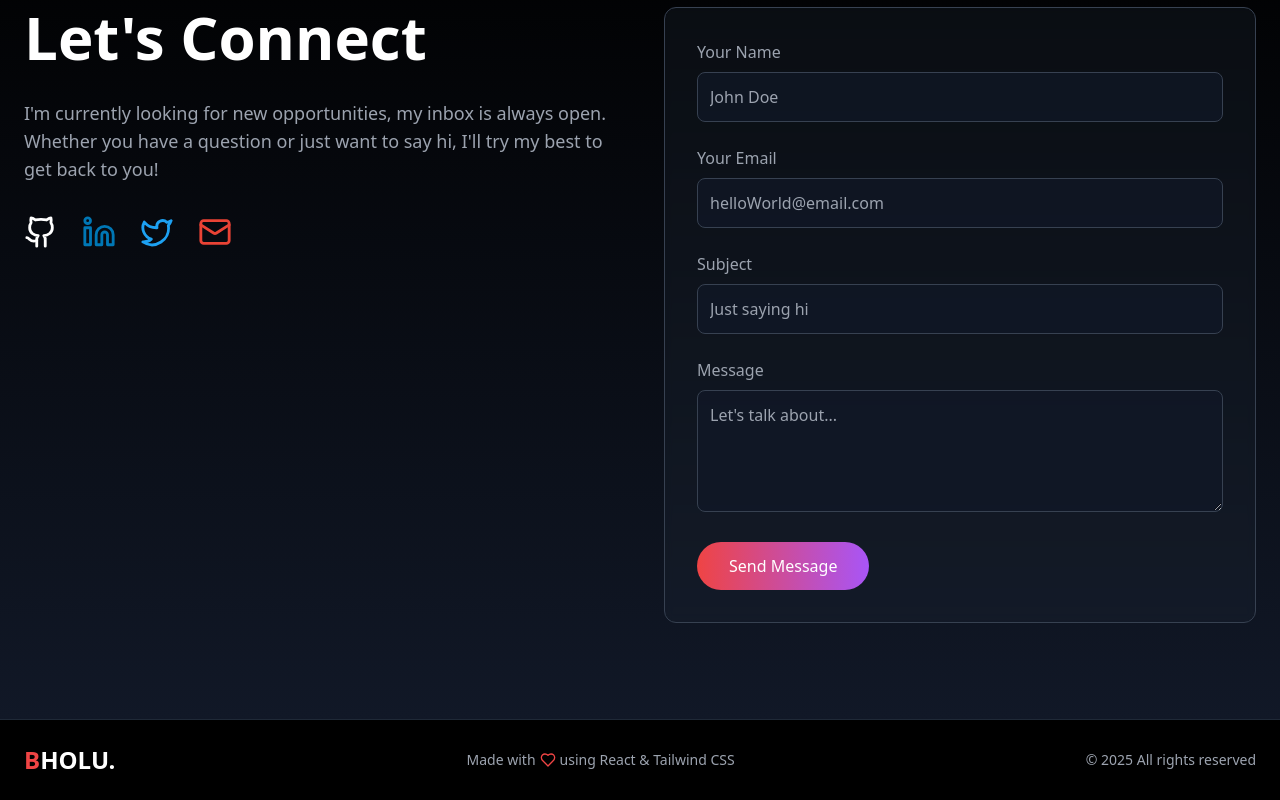
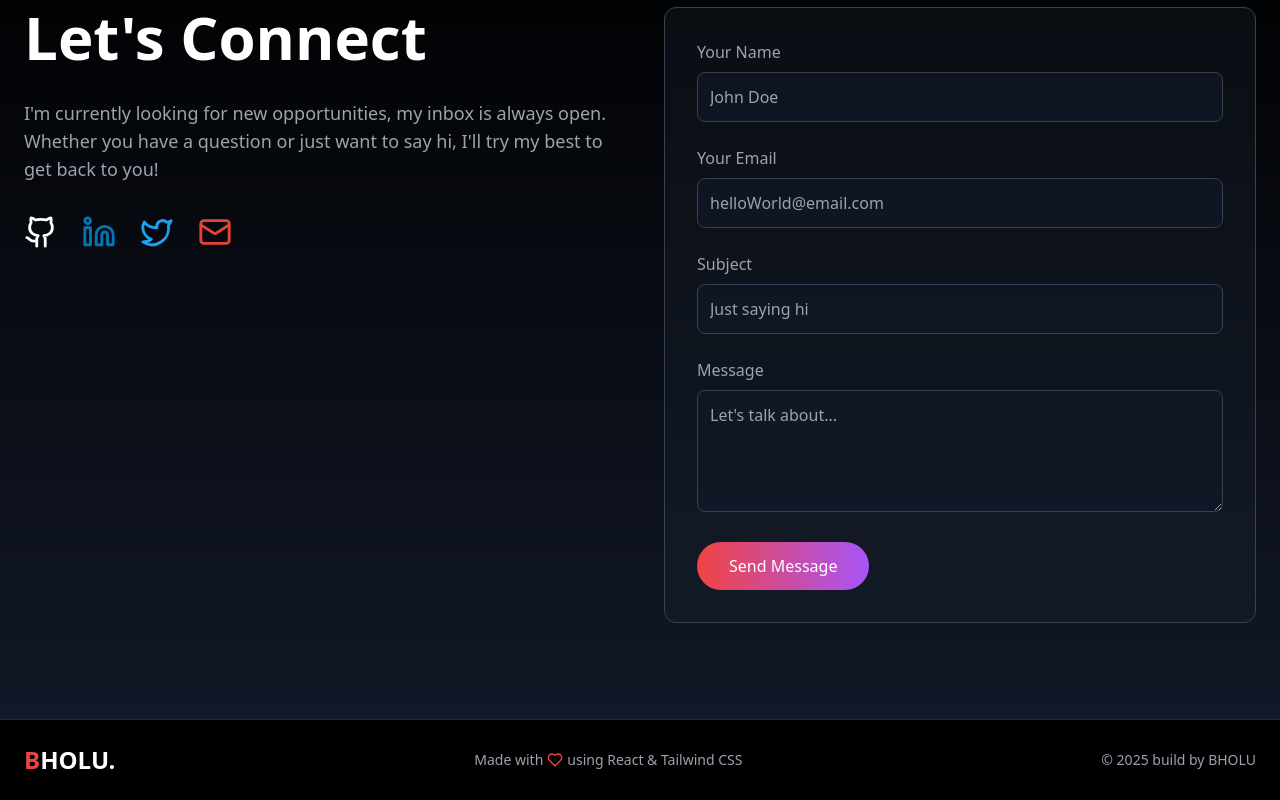
Before and after one commit to O-bholu/Bholuwebsite, a React (Vite) app: page / in a window 1280 px wide. Shown: the part 4353-5153 px from the top of the page. Built offline with nearby package versions, Linux system fonts and the light colour scheme.

Commit message:
footer name

```diff
--- a/src/components/Footer.tsx
+++ b/src/components/Footer.tsx
@@ -19,7 +19,7 @@ const Footer = () => {
           </div>
 
           <div>
-            <p className="text-gray-400 text-xs sm:text-sm">© {new Date().getFullYear()} All rights reserved</p>
+            <p className="text-gray-400 text-xs sm:text-sm">© {new Date().getFullYear()} build by BHOLU</p>
           </div>
         </div>
       </div>
```
